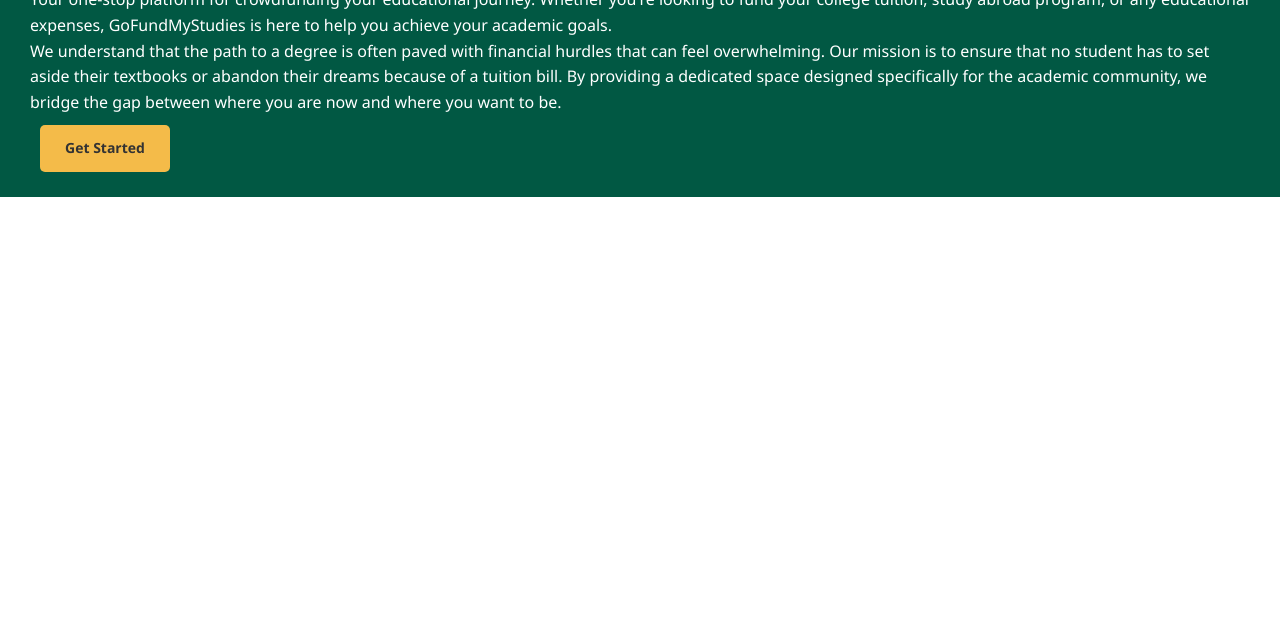
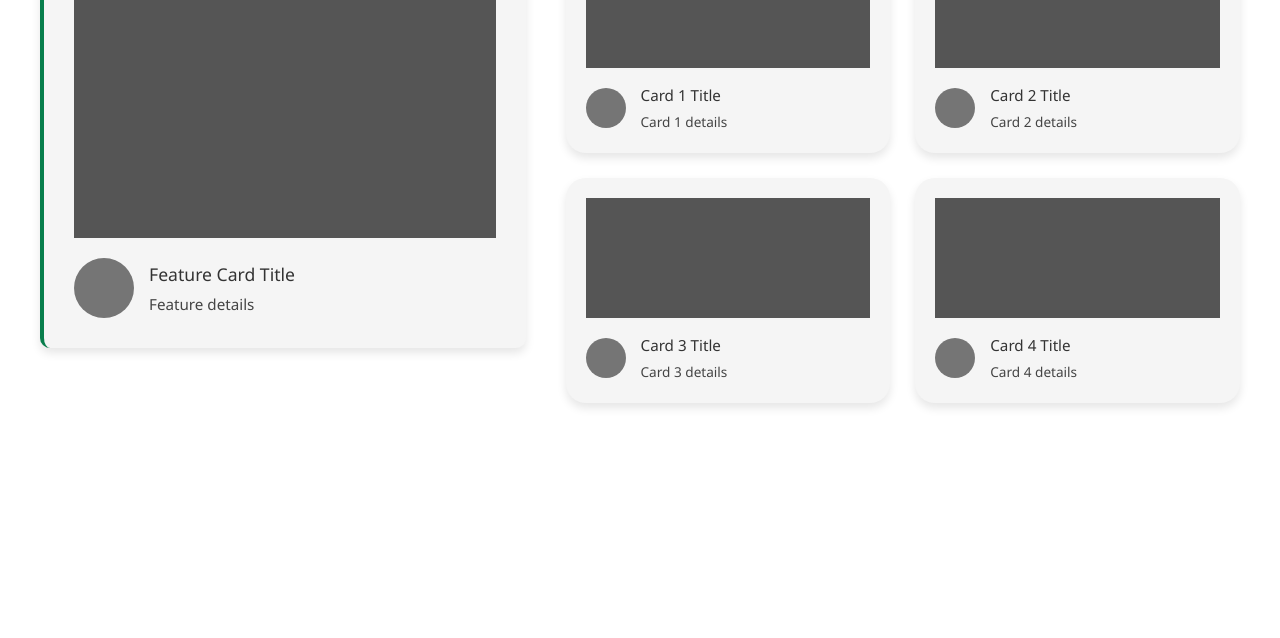
Before and after one commit to cMattw/GoFundMyStudies, a plain HTML site: page browse.html in a window 1280 px wide. Shown: the part 162-800 px from the top of the page. Drawn offline with Linux system fonts and the light colour scheme.

Commit message:
Add browse page

```diff
--- a/browse.html
+++ b/browse.html
@@ -3,23 +3,208 @@
 <head>
     <meta charset="UTF-8">
     <meta name="viewport" content="width=device-width, initial-scale=1.0">
-    <title>GoFundMyStudies</title>
+    <title>Browse</title>
     <link rel="stylesheet" href="style.css">
+    <style>
+        .content-container {
+            display: flex;
+            gap: 40px;
+            padding: 40px;
+            max-width: 1400px;
+            margin: 0 auto;
+            margin-top: 50px;
+            align-items: flex-start;
+        }
+
+        .feature-card {
+            flex: 1;
+            background-color: var(--color-surface);
+            padding: 30px;
+            display: flex;
+            flex-direction: column;
+            gap: 20px;
+            box-shadow: 0 5px 10px rgba(0,0,0,0.1);
+            text-decoration: none;
+            color: inherit;
+            cursor: pointer;
+            transition: transform 0.2s ease, box-shadow 0.2s ease, background-color 0.2s ease;
+        }
+
+        .feature-card:hover, .feature-card:focus {
+            outline: none;
+            background-color: #b0b0b0;
+            transform: translateY(-5px);
+            box-shadow: 0 10px 20px rgba(0,0,0,0.15);
+        }
+
+        .cards-grid {
+            flex: 1.6;
+            display: grid;
+            grid-template-columns: repeat(2, 1fr);
+            gap: 25px;
+        }
+
+        .mini-card {
+            background-color: var(--color-surface);
+            border-radius: 20px;
+            display: flex;
+            flex-direction: column;
+            gap: 15px;
+            padding: 20px;
+            text-align: left;
+            box-shadow: 0 5px 10px rgba(0,0,0,0.1);
+            text-decoration: none;
+            color: inherit;
+            cursor: pointer;
+            transition: transform 0.2s ease, box-shadow 0.2s ease, background-color 0.2s ease;
+        }
+
+        .mini-card:hover, .mini-card:focus {
+            outline: none;
+            background-color: #d5d5d5;
+            transform: translateY(-4px);
+            box-shadow: 0 8px 15px rgba(0,0,0,0.12);
+        }
+
+        .picture-placeholder {
+            background-color: #555555;
+            width: 100%;
+        }
+
+        .feature-card .picture-placeholder {
+            height: 280px;
+        }
+
+        .mini-card .picture-placeholder {
+            height: 120px;
+        }
+
+        .profile-section {
+            display: flex;
+            align-items: center;
+            gap: 15px;
+        }
+
+        .avatar-circle {
+            background-color: #757575;
+            border-radius: 50%;
+            flex-shrink: 0;
+        }
+
+        .feature-card .avatar-circle {
+            width: 60px;
+            height: 60px;
+        }
+
+        .mini-card .avatar-circle {
+            width: 40px;
+            height: 40px;
+        }
+
+        .profile-details h2 {
+            font-weight: normal;
+            margin-bottom: 4px;
+        }
+
+        .feature-card .profile-details h2 {
+            font-size: 1.1rem;
+        }
+
+        .mini-card .profile-details h2 {
+            font-size: 0.95rem;
+        }
+
+        .profile-details p {
+            color: #444444;
+        }
+
+        .feature-card .profile-details p {
+            font-size: 0.95rem;
+        }
+
+        .mini-card .profile-details p {
+            font-size: 0.85rem;
+        }
+
+        @media (max-width: 950px) {
+            .content-container {
+                flex-direction: column;
+            }
+
+            .cards-grid {
+                gap: 20px;
+                width: 100%;
+            }
+        }
+    </style>
 </head>
 <body>
+
     <div class="header">
         <h1>GoFundMyStudies</h1>
-        <div class="login">
-            <p>Login</p>
-        <div class="browse">
-            <p>Browse</p>
-        </div>
     </div>
-    <div class="content">
-        <h2>Welcome to GoFundMyStudies!</h2>
-        <p>Your one-stop platform for crowdfunding your educational journey. Whether you're looking to fund your college tuition, study abroad program, or any educational expenses, GoFundMyStudies is here to help you achieve your academic goals.</p>
-        <p>We understand that the path to a degree is often paved with financial hurdles that can feel overwhelming. Our mission is to ensure that no student has to set aside their textbooks or abandon their dreams because of a tuition bill. By providing a dedicated space designed specifically for the academic community, we bridge the gap between where you are now and where you want to be.</p>
-        <a href="signup.html" class="signup">Get Started</a>
-    </div>
+
+    <main class="content-container">
+
+        <a href="#" class="feature-card">
+            <div class="picture-placeholder"></div>
+            <div class="profile-section">
+                <div class="avatar-circle"></div>
+                <div class="profile-details">
+                    <h2>Feature Card Title</h2>
+                    <p>Feature details</p>
+                </div>
+            </div>
+        </a>
+
+        <section class="cards-grid">
+
+            <a href="#" class="mini-card">
+                <div class="picture-placeholder"></div>
+                <div class="profile-section">
+                    <div class="avatar-circle"></div>
+                    <div class="profile-details">
+                        <h2>Card 1 Title</h2>
+                        <p>Card 1 details</p>
+                    </div>
+                </div>
+            </a>
+
+            <a href="#" class="mini-card">
+                <div class="picture-placeholder"></div>
+                <div class="profile-section">
+                    <div class="avatar-circle"></div>
+                    <div class="profile-details">
+                        <h2>Card 2 Title</h2>
+                        <p>Card 2 details</p>
+                    </div>
+                </div>
+            </a>
+
+            <a href="#" class="mini-card">
+                <div class="picture-placeholder"></div>
+                <div class="profile-section">
+                    <div class="avatar-circle"></div>
+                    <div class="profile-details">
+                        <h2>Card 3 Title</h2>
+                        <p>Card 3 details</p>
+                    </div>
+                </div>
+            </a>
+
+            <a href="#" class="mini-card">
+                <div class="picture-placeholder"></div>
+                <div class="profile-section">
+                    <div class="avatar-circle"></div>
+                    <div class="profile-details">
+                        <h2>Card 4 Title</h2>
+                        <p>Card 4 details</p>
+                    </div>
+                </div>
+            </a>
+
+        </section>
+    </main>
+
 </body>
 </html>
--- a/style.css
+++ b/style.css
@@ -183,27 +183,6 @@
 .feature-card h3 {
     color: var(--color-primary);
     margin-bottom: 15px;
-}
-
-/* Statistics Section */
-.statistics {
-    background-color: var(--color-primary);
-    color: var(--color-light);
-    padding: 50px 30px;
-    display: grid;
-    grid-template-columns: repeat(auto-fit, minmax(200px, 1fr));
-    gap: 30px;
-    text-align: center;
-}
-
-.stat-box h3 {
-    font-size: 36px;
-    margin-bottom: 10px;
-    color: var(--color-secondary);
-}
-
-.stat-box p {
-    font-size: 16px;
 }
 
 /* Featured Campaigns Section */
@@ -397,7 +376,7 @@
 
 /* Footer */
 .footer {
-    background-color: var(--color-primary);
+    background-color: var(--color-primary-dark);
     color: var(--color-light);
     padding: 40px 30px 20px;
 }
```
